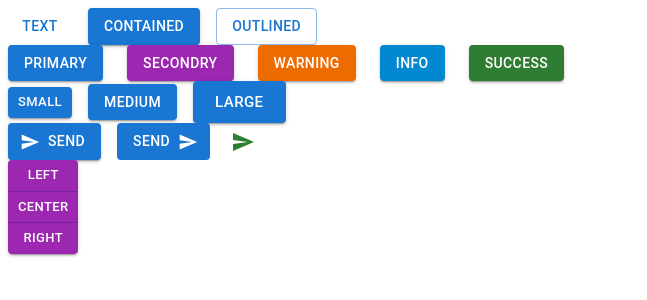
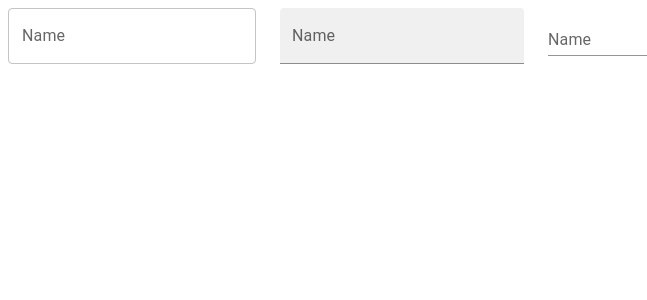
Before and after one commit to puranchandralohar/react-mui, a React (Create React App) app in the folder mui/: page / in a window 1280 px wide. Shown: the top 300 px of the page, without its empty margins (0-647 px from the left). Built offline with nearby package versions, Linux system fonts and the light colour scheme.

Commit message:
TextFields

```diff
--- a/mui/src/App.js
+++ b/mui/src/App.js
@@ -1,4 +1,5 @@
 import { MuiButtons } from "./components/MuiButtons";
+import { TextFields } from "./components/TextFields";
 import { Typo } from "./components/Typo";
 
 
@@ -6,7 +7,8 @@ function App() {
   return (
     <>
      {/* <Typo/> */}
-     <MuiButtons/>
+     {/* <MuiButtons/> */}
+     <TextFields/>
     </>
   );
 }
--- /dev/null
+++ b/mui/src/components/TextFields.jsx
@@ -0,0 +1,15 @@
+import React from 'react'
+
+import { Stack, TextField } from '@mui/material'
+export const TextFields = () => {
+  return (
+
+    <Stack spacing={4} >
+        <Stack spacing={3} direction='row'>
+            <TextField label='Name' variant='outlined' color='secondary'/>
+            <TextField label='Name' variant='filled'/>
+            <TextField label='Name' variant='standard'/>
+        </Stack>
+    </Stack>
+  )
+}
```
